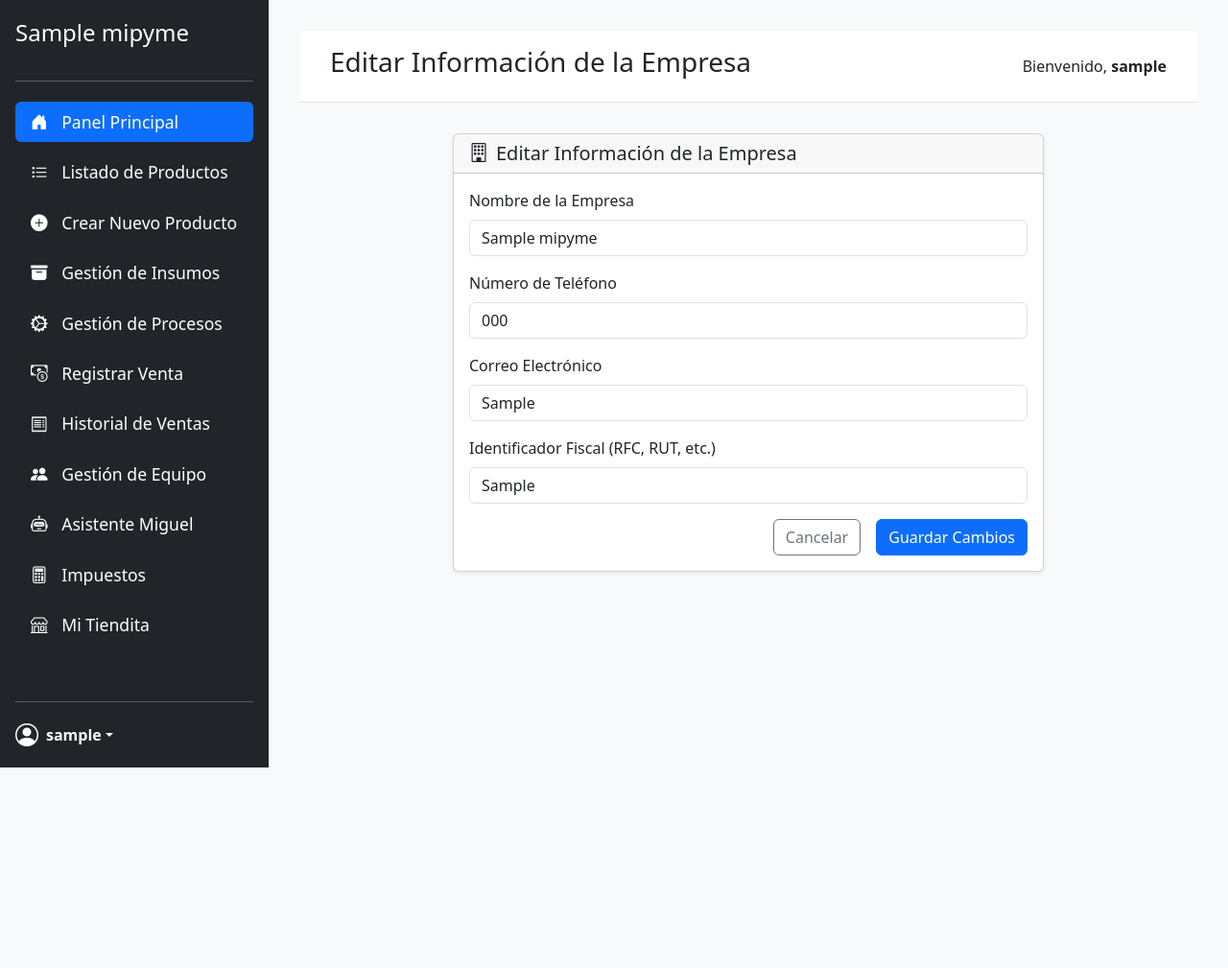
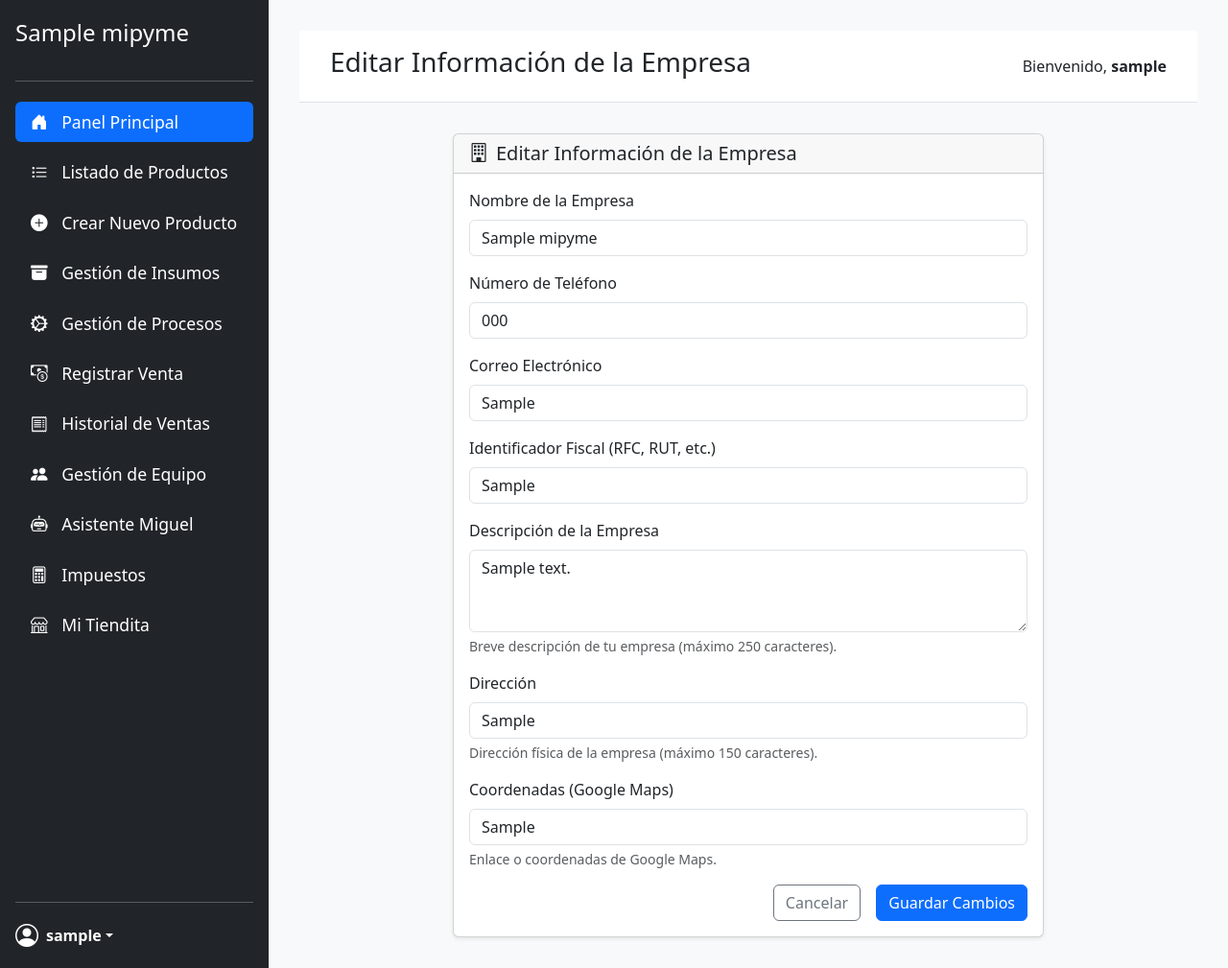
Before and after one commit to ader999/nimypine, a Django app: page /produccion/configuracion/editar-empresa/ in a window 1280 px wide. Shown: the whole page at 96% size. Before the commit the page ends 800 px from the top, so only its background shows below. Run offline with Django 5.2, Linux system fonts and the light colour scheme; a user stored in the database is signed in; tables that the repository leaves empty hold one stand-in row (values such as "Sample post"); parts of the project's set-up code (start-up, migrations or seed data) failed here and were passed over.

Commit message:
feat: Add company description, address, and coordinates to MiPyme model and display them in the store view, alongside new external store documentation.

```diff
--- a/cuentas/forms.py
+++ b/cuentas/forms.py
@@ -186,19 +186,36 @@ class ConfigurarAvatarForm(forms.ModelForm):
 class EditarInformacionEmpresaForm(forms.ModelForm):
     class Meta:
         model = Mipyme
-        fields = ['nombre', 'numero_telefono', 'correo', 'identificador_fiscal']
+        fields = ['nombre', 'numero_telefono', 'correo', 'identificador_fiscal', 'descripcion', 'direccion', 'coordenadas']
         widgets = {
             'nombre': forms.TextInput(attrs={'class': 'form-control'}),
             'numero_telefono': forms.TextInput(attrs={'class': 'form-control'}),
             'correo': forms.EmailInput(attrs={'class': 'form-control'}),
             'identificador_fiscal': forms.TextInput(attrs={'class': 'form-control'}),
+            'descripcion': forms.Textarea(attrs={'class': 'form-control', 'rows': 3}),
+            'direccion': forms.TextInput(attrs={'class': 'form-control'}),
+            'coordenadas': forms.TextInput(attrs={'class': 'form-control'}),
         }
         labels = {
             'nombre': 'Nombre de la Empresa',
             'numero_telefono': 'Número de Teléfono',
             'correo': 'Correo Electrónico',
             'identificador_fiscal': 'Identificador Fiscal (RFC, RUT, etc.)',
+            'descripcion': 'Descripción de la Empresa',
+            'direccion': 'Dirección',
+            'coordenadas': 'Coordenadas (Google Maps)',
         }
+
+    def clean_coordenadas(self):
+        data = self.cleaned_data['coordenadas']
+        if data:
+            # Si el usuario pegó el iframe completo, extraemos el src
+            import re
+            # Buscamos src="URL" o src='URL'
+            match = re.search(r'src=["\']([^"\']+)["\']', data)
+            if match:
+                return match.group(1)
+        return data
 
 
 class ConfigurarImagenesEmpresaForm(forms.ModelForm):
--- a/cuentas/models.py
+++ b/cuentas/models.py
@@ -60,6 +60,9 @@ class Mipyme(models.Model):
         blank=True,
         verbose_name="Identificador Fiscal (RFC, RUT, etc.)"
     )
+    descripcion = models.CharField(max_length=250, null=True, blank=True, verbose_name="Descripción de la Empresa")
+    direccion = models.CharField(max_length=150, null=True, blank=True, verbose_name="Dirección")
+    coordenadas = models.CharField(max_length=500, null=True, blank=True, verbose_name="Coordenadas (Google Maps)")
     logo = models.ImageField(upload_to='logos/', null=True, blank=True, verbose_name="Logo de la Empresa")
     portada = models.ImageField(upload_to='portadas/', null=True, blank=True, verbose_name="Portada de la Empresa")
 
--- a/mipymes_project/settings.py
+++ b/mipymes_project/settings.py
@@ -45,8 +45,9 @@ INSTALLED_APPS = [
     "rest_framework.authtoken",
     "cuentas",
     "marketplace",
-    "produccion",
+    "produccion.apps.ProduccionConfig",
     "asistente",
+
     "minio_storage",
 ]
 
--- a/produccion/apps.py
+++ b/produccion/apps.py
@@ -4,6 +4,9 @@ from django.apps import AppConfig
 class ProduccionConfig(AppConfig):
     default_auto_field = "django.db.models.BigAutoField"
     name = "produccion"
+    verbose_name = "Producción"
+    default = True
+
 
     def ready(self):
         import produccion.signals
--- a/templates/produccion/configuraciones/editar_informacion_empresa.html
+++ b/templates/produccion/configuraciones/editar_informacion_empresa.html
@@ -68,6 +68,39 @@
                         {% endif %}
                     </div>
 
+                    <div class="mb-3">
+                        <label for="{{ form.descripcion.id_for_label }}" class="form-label">Descripción de la Empresa</label>
+                        {{ form.descripcion }}
+                        {% if form.descripcion.errors %}
+                            <div class="text-danger small">
+                                {{ form.descripcion.errors.0 }}
+                            </div>
+                        {% endif %}
+                        <div class="form-text">Breve descripción de tu empresa (máximo 250 caracteres).</div>
+                    </div>
+
+                    <div class="mb-3">
+                        <label for="{{ form.direccion.id_for_label }}" class="form-label">Dirección</label>
+                        {{ form.direccion }}
+                        {% if form.direccion.errors %}
+                            <div class="text-danger small">
+                                {{ form.direccion.errors.0 }}
+                            </div>
+                        {% endif %}
+                        <div class="form-text">Dirección física de la empresa (máximo 150 caracteres).</div>
+                    </div>
+
+                    <div class="mb-3">
+                        <label for="{{ form.coordenadas.id_for_label }}" class="form-label">Coordenadas (Google Maps)</label>
+                        {{ form.coordenadas }}
+                        {% if form.coordenadas.errors %}
+                            <div class="text-danger small">
+                                {{ form.coordenadas.errors.0 }}
+                            </div>
+                        {% endif %}
+                        <div class="form-text">Enlace o coordenadas de Google Maps.</div>
+                    </div>
+
                     <div class="d-grid gap-2 d-md-flex justify-content-md-end">
                         <a href="{% url 'produccion:configuracion' %}" class="btn btn-outline-secondary me-md-2">Cancelar</a>
                         <button type="submit" class="btn btn-primary" id="submit-btn">
```
Also changed, not shown: produccion/models.py (+15 -12 lines), produccion/serializers.py (+8 -0 lines), templates/produccion/mi_tiendita.html (+20 -0 lines), cuentas/migrations/0022_mipyme_coordenadas_mipyme_descripcion_and_more.py (added), cuentas/migrations/0023_alter_mipyme_coordenadas.py (added).
